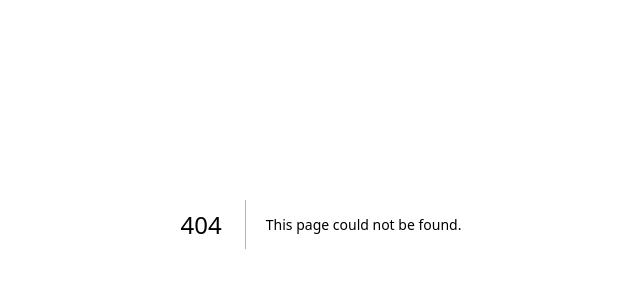
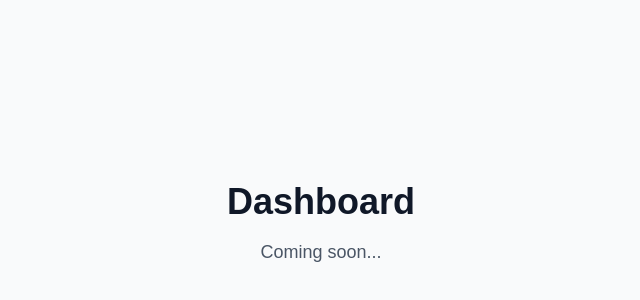
Before and after one commit to JanJus7/PathlyX, a Next.js app: page /dashboard in a window 1280 px wide. Before the commit this address had no page. Shown: the part 176-476 px from the top of the page, without its empty margins (319-959 px from the left). Built offline with nearby package versions, Linux system fonts and the light colour scheme.

Commit message:
this is a placeholder - for now

```diff
--- /dev/null
+++ b/app/dashboard/page.tsx
@@ -0,0 +1,10 @@
+export default function DashboardPage() {
+  return (
+    <div className="flex items-center justify-center min-h-screen bg-gray-50">
+      <div className="text-center">
+        <h1 className="text-4xl font-bold text-gray-900 mb-4">Dashboard</h1>
+        <p className="text-lg text-gray-600">Coming soon...</p>
+      </div>
+    </div>
+  );
+}
```
